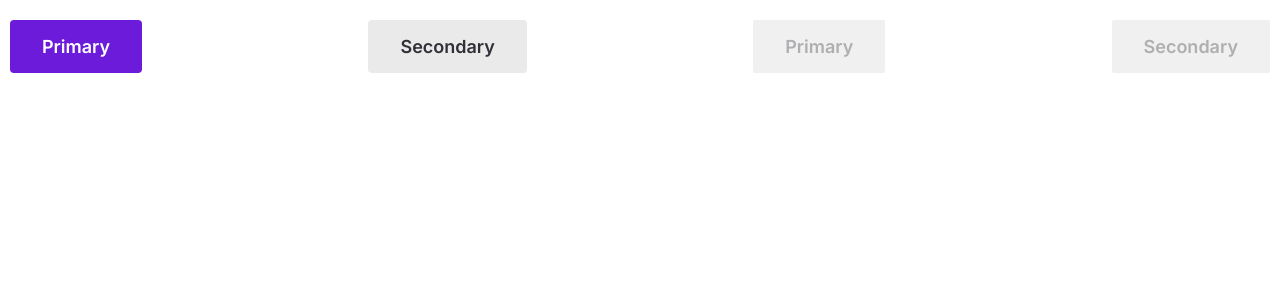
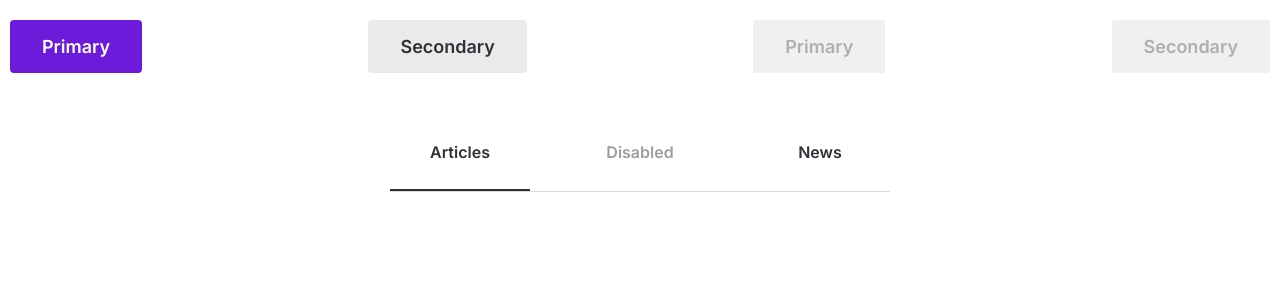
Before and after one commit to jecharmetout/newsblogproject, a React (Create React App) app: page / in a window 1280 px wide. Shown: the top 300 px of the page. Built offline with nearby package versions, Linux system fonts and the light colour scheme.

Commit message:
added tabs component

```diff
--- a/src/App.module.css
+++ b/src/App.module.css
@@ -1,7 +1,23 @@
-.container {
+.container{
   padding: 20px 10px;
+  display: flex;
+  flex-direction: column;
+  align-items: center;
+  justify-content: center;
+
+
+
+}
+.containerBtn {
+    width: 100%;
   display: flex;
   flex-direction: row;
   justify-content: space-between;
   align-items: center;
 }
+.containerTabs {
+    width: 100%;
+  display: flex;
+  justify-content: center;
+  align-items: center;
+}
--- a/src/App.tsx
+++ b/src/App.tsx
@@ -1,14 +1,43 @@
 import React from "react";
-import Button, { ButtonType } from "./Components/Button";
 import styles from "./App.module.css";
 
+import { TabsNames } from "./Utils";
+import Button, { ButtonType } from "./Components/Button";
+import Tabs from "./Components/Tabs";
+
 const App = () => {
+  const activeTab = TabsNames.Articles;
+  const tabs = [
+    {
+      key: TabsNames.Articles,
+      title: "Articles",
+      disabled: false
+    },
+    {
+      key: TabsNames.Disabled,
+      title: "Disabled",
+      disabled: true
+    },
+    {
+      key: TabsNames.News,
+      title: "News",
+      disabled: false
+    }
+  ];
   return (
     <div className={styles.container}>
-      <Button title={"Primary"} type={ButtonType.Primary} />
-      <Button title={"Secondary"} type={ButtonType.Secondary} />
-      <Button title={"Primary"} type={ButtonType.Secondary} disabled={true}/>
-      <Button title={"Secondary"} type={ButtonType.Secondary} disabled={true}/>
+      <div className={styles.containerBtn}>
+        <Button title={"Primary"} type={ButtonType.Primary} />
+        <Button title={"Secondary"} type={ButtonType.Secondary} />
+        <Button title={"Primary"} type={ButtonType.Secondary} disabled={true} />
+        <Button
+          title={"Secondary"}
+          type={ButtonType.Secondary}
+          disabled={true}
+        />
+      </div>
+      <div className={styles.containerTabs}></div>
+      <Tabs tabs={tabs} onClick={() => {}} activeTab={activeTab} />
     </div>
   );
 };
--- /dev/null
+++ b/src/Components/Tabs/Tabs.module.css
@@ -0,0 +1,84 @@
+.wrapper {
+  display: flex;
+  justify-content: center;
+  margin: 50px 0;
+}
+.wrapperTabs {
+  display: flex;
+  flex-direction: column;
+}
+
+.tabsDiv {
+  display: flex;
+  justify-content: center;
+}
+ul.tabList {
+  list-style: none;
+  padding: 0;
+  border-bottom: 1px solid rgba(218, 218, 218, 1);
+}
+ul.tabList li {
+  float: left;
+  margin-left: 40px;
+  width: 140px;
+
+  /* border-bottom: 2px solid blue; */
+}
+ul.tabList li:first-child {
+  margin-left: 0;
+}
+ul.tabList button {
+  border: none;
+  outline: none;
+  background-color: transparent;
+  font-weight: 600;
+  font-size: 16px;
+  line-height: 24px;
+  cursor: pointer;
+  display: block;
+  width: 100%;
+  height: 100%;
+  padding-bottom: 25px;
+  transition: 0.1ms;
+
+}
+ul.tabList li {
+  text-align: center;
+  border-bottom: 2px solid transparent;
+  color: #313037;
+}
+.activeTab {
+  border-bottom: 2px solid #313037 !important;
+}
+ul.tabList button:hover {
+  color: rgba(108, 27, 219, 1);
+}
+ul.tabList button:disabled {
+  opacity: 0.7;
+  color: rgb(116, 116, 116);
+  border: none;
+  cursor: default;
+}
+
+/* DarkTheme */
+.darkContainer  {
+  color: #ffffff;
+}
+.darkContainer ul.tabList {
+  border-bottom: 1px solid #8d8e97;
+}
+
+.darkContainer .activeTab {
+  border-bottom: 2px solid #ffffff !important;
+}
+.darkContainer ul.tabList button:hover {
+  color: rgba(179, 149, 221, 0.699);
+}
+
+.darkContainer ul.tabList button:disabled {
+  opacity: 0.7;
+  cursor: default;
+  color: rgb(116, 116, 116);
+  border: none;
+
+}
--- /dev/null
+++ b/src/Components/Tabs/Tabs.tsx
@@ -0,0 +1,39 @@
+import React, { FC } from "react";
+import classNames from "classnames";
+
+import styles from "./Tabs.module.css";
+
+// import { useThemeContext, Theme } from "../../Context/ThemeContext/Context";
+import { TabsProps } from "./types";
+
+const Tabs: FC<TabsProps> = ({ tabs, onClick, activeTab }) => {
+  // const { theme } = useThemeContext();
+
+  return (
+    <div
+      className={classNames(styles.wrapper, styles.wrapperTabs, {
+        // [styles.darkContainer]: theme === Theme.Dark,
+      })}
+    >
+      <ul className={styles.tabList}>
+        {tabs.map(({ key, disabled, title }) => {
+          return (
+            <li
+              key={key}
+              className={classNames({
+                [styles.activeTab]: activeTab === key
+              })}
+            >
+              {/* <button onClick={() => onClick(key)} disabled={disabled}> */}
+              <button onClick={onClick} disabled={disabled}>
+                {title}
+              </button>
+            </li>
+          );
+        })}
+      </ul>
+    </div>
+  );
+};
+
+export default Tabs;
--- /dev/null
+++ b/src/Components/Tabs/index.ts
@@ -0,0 +1 @@
+export {default} from './Tabs'
--- /dev/null
+++ b/src/Components/Tabs/types.ts
@@ -0,0 +1,14 @@
+import { TabsNames } from "../../Utils/globalTypes";
+
+export type TabsNameArray = {
+  key: TabsNames;
+  title: string;
+  disabled?: boolean;
+};
+
+export type TabsProps = {
+  tabs: Array<TabsNameArray>;
+  // onClick?: (id: TabsNames) => void;
+  onClick?: () => void;
+  activeTab: TabsNames;
+};
--- /dev/null
+++ b/src/Utils/globalTypes.ts
@@ -0,0 +1,5 @@
+export enum TabsNames {
+    Articles = "articles",
+    News = "news",
+    Disabled = "disabled"
+  }
--- /dev/null
+++ b/src/Utils/index.ts
@@ -0,0 +1 @@
+export * from './globalTypes'
```
